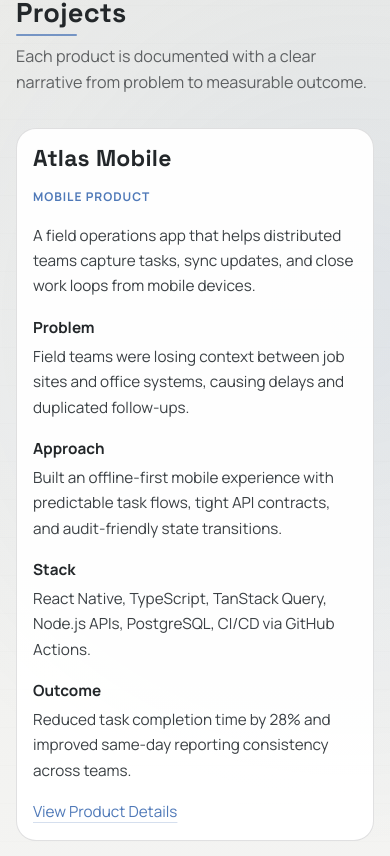
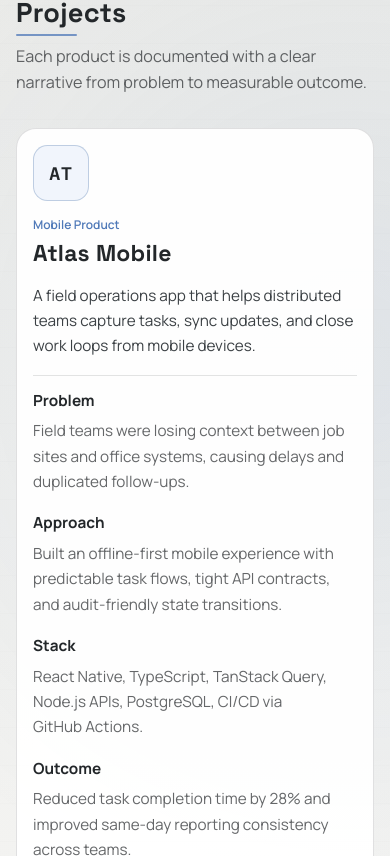
Before and after one commit to filipe-mendes-dev/filipemendes-dev, a React (Vite) app: page / in a window 390 px wide. Shown: the part 2708-3564 px from the top of the page. Built offline with nearby package versions, Linux system fonts and the light colour scheme.

Commit message:
refactor: Revamp ProjectsPage styles for enhanced layout and responsiveness; introduce new CSS classes for project items, headings, and narrative sections, and update TypeScript declarations for improved type support.

```diff
--- a/src/pages/ProjectsPage/ProjectsPage.module.css
+++ b/src/pages/ProjectsPage/ProjectsPage.module.css
@@ -7,26 +7,109 @@
 }
 
 .projectsListItem {
-  transition: transform var(--transition), border-color var(--transition);
+  display: grid;
+  gap: var(--space-3);
+  transition: border-color var(--transition), background-color var(--transition);
 }
 
 .projectsListItem:hover {
-  transform: translateY(-2px);
   border-color: var(--accent-soft);
+  background: color-mix(in srgb, var(--card-bg) 92%, var(--paper-raised));
 }
 
 .projectsHeaderRow {
-  display: flex;
-  flex-direction: column;
-  justify-content: flex-start;
+  display: grid;
   gap: var(--space-3);
-  align-items: flex-start;
+  align-items: start;
+}
+
+.projectsLogo {
+  width: 3.5rem;
+  height: 3.5rem;
+  display: grid;
+  place-items: center;
+  border: var(--line-strong) solid color-mix(in srgb, var(--code-border) 72%, var(--line));
+  border-radius: var(--radius-md);
+  background: color-mix(in srgb, var(--code-bg) 82%, var(--card-bg));
+  color: var(--ink);
+  font-family: var(--font-mono);
+  font-size: var(--font-size-body-lg);
+  font-weight: 700;
+  letter-spacing: 0.04em;
+}
+
+.projectsHeadingGroup {
+  display: grid;
+  gap: 0.5rem;
+}
+
+.projectsHeadingGroup h2 {
+  max-width: 20ch;
+  text-wrap: balance;
+}
+
+.projectsCategory {
+  font-size: var(--font-size-caption);
+  font-weight: 600;
+  color: var(--moss);
+  overflow-wrap: anywhere;
+  line-height: 1.3;
+}
+
+.projectsDescription {
+  max-width: 72ch;
+  overflow-wrap: anywhere;
+  text-wrap: pretty;
+}
+
+.projectsNarrativeGrid {
+  display: grid;
+  grid-template-columns: 1fr;
+  gap: var(--space-3);
+  padding-top: var(--space-2);
+  border-top: var(--line-strong) solid color-mix(in srgb, var(--line) 88%, transparent);
+}
+
+.projectsNarrativeItem {
+  display: grid;
+  gap: 0.35rem;
+  align-content: start;
+}
+
+.projectsNarrativeItem dt {
+  font-weight: 700;
+  color: var(--ink);
+}
+
+.projectsNarrativeItem dd {
+  color: var(--ink-muted);
+  overflow-wrap: anywhere;
+  text-wrap: pretty;
+}
+
+.projectsLink {
+  width: fit-content;
+  color: var(--moss);
+  text-decoration-color: var(--accent-soft);
+  text-underline-offset: 0.3rem;
 }
 
 @media (min-width: 44rem) {
   .projectsHeaderRow {
-    flex-direction: row;
-    justify-content: space-between;
-    align-items: baseline;
+    grid-template-columns: auto minmax(0, 1fr);
+    column-gap: var(--space-3);
+    align-items: center;
+  }
+
+  .projectsNarrativeGrid {
+    grid-template-columns: repeat(2, minmax(0, 1fr));
+    column-gap: clamp(var(--space-3), 4vw, var(--space-5));
+    row-gap: var(--space-3);
   }
 }
+
+@media (min-width: 62rem) {
+  .projectsNarrativeGrid {
+    column-gap: clamp(var(--space-4), 3vw, var(--space-6));
+  }
+}
--- a/src/pages/ProjectsPage/ProjectsPage.tsx
+++ b/src/pages/ProjectsPage/ProjectsPage.tsx
@@ -3,7 +3,6 @@ import type { ReactElement } from 'react';
 import { AppLink } from '../../components/navigation/AppLink';
 import { PosterBlock } from '../../components/ui/PosterBlock';
 import { Section } from '../../components/ui/Section';
-import su from '../../shared/styles/utilities.module.css';
 import type { ProjectsPageProps } from './ProjectsPage.interfaces';
 import st from './ProjectsPage.module.css';
 
@@ -18,29 +17,34 @@ export const ProjectsPage = ({ content, navigate }: ProjectsPageProps): ReactEle
           {content.projects.map((project) => (
             <PosterBlock key={project.slug} className={st.projectsListItem}>
               <div className={st.projectsHeaderRow}>
-                <h2>{project.name}</h2>
-                <p className={su.cardEyebrow}>{project.category}</p>
+                <div className={st.projectsLogo} aria-hidden="true">
+                  {project.logoText}
+                </div>
+                <div className={st.projectsHeadingGroup}>
+                  <p className={st.projectsCategory}>{project.category}</p>
+                  <h2>{project.name}</h2>
+                </div>
               </div>
-              <p>{project.description}</p>
-              <dl className={su.projectStoryGrid}>
-                <div>
+              <p className={st.projectsDescription}>{project.description}</p>
+              <dl className={st.projectsNarrativeGrid}>
+                <div className={st.projectsNarrativeItem}>
                   <dt>Problem</dt>
                   <dd>{project.narrative.problem}</dd>
                 </div>
-                <div>
+                <div className={st.projectsNarrativeItem}>
                   <dt>Approach</dt>
                   <dd>{project.narrative.approach}</dd>
                 </div>
-                <div>
+                <div className={st.projectsNarrativeItem}>
                   <dt>Stack</dt>
                   <dd>{project.narrative.stack}</dd>
                 </div>
-                <div>
+                <div className={st.projectsNarrativeItem}>
                   <dt>Outcome</dt>
                   <dd>{project.narrative.outcome}</dd>
                 </div>
               </dl>
-              <AppLink href={`/projects/${project.slug}`} navigate={navigate} className={su.textLink}>
+              <AppLink href={`/projects/${project.slug}`} navigate={navigate} className={st.projectsLink}>
                 View Product Details
               </AppLink>
             </PosterBlock>
```
Also changed, not shown: src/pages/ProjectsPage/ProjectsPage.module.css.d.ts (+7 -0 lines).
